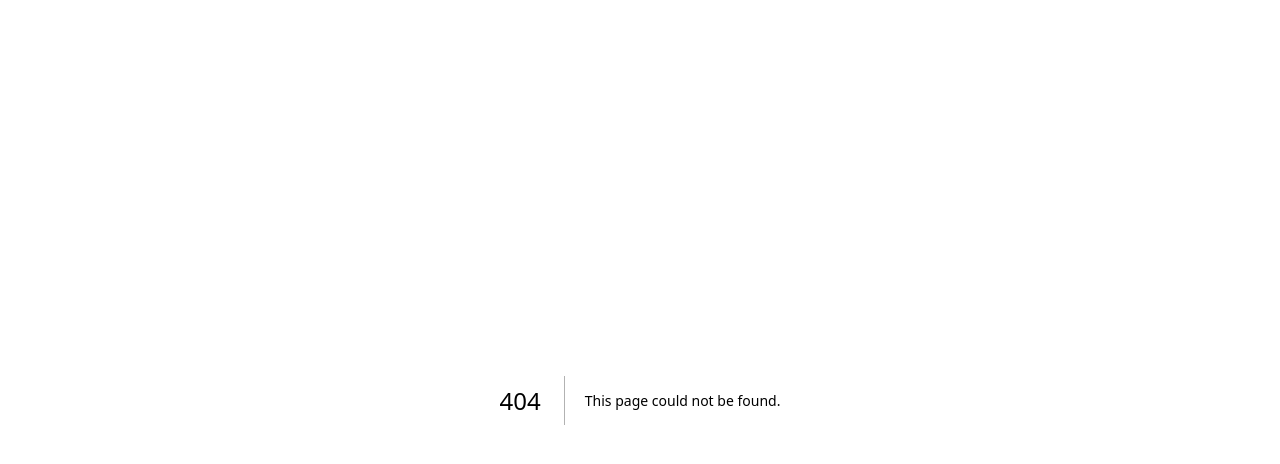
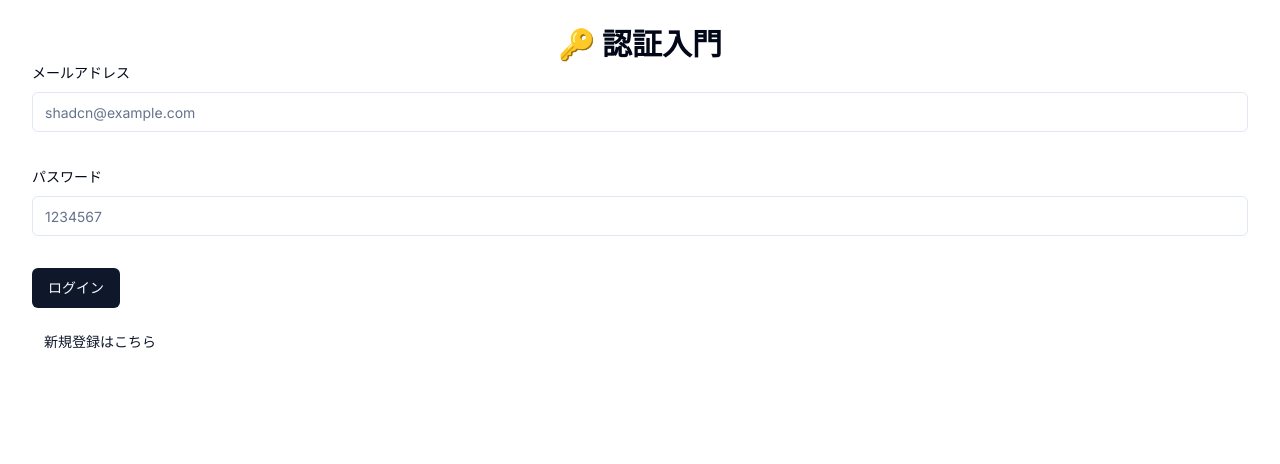
Before and after one commit to rom6621/nextjs-auth-practice, a Next.js app: page /sign-in in a window 1280 px wide. Before the commit this address had no page. Shown: the top 464 px of the page. Built offline with nearby package versions, Linux system fonts and the light colour scheme.

Commit message:
feat: SignInPageの実装

```diff
--- /dev/null
+++ b/src/app/(auth)/sign-in/page.tsx
@@ -0,0 +1,23 @@
+import { SignInForm } from "@/app/(auth)/_components/sign-in-form";
+import { buttonVariants } from "@/components/ui/button";
+import Link from "next/link";
+
+const SignInPage = () => {
+  return (
+    <div>
+      <SignInForm />
+      <Link
+        className={buttonVariants({
+          variant: "link",
+          size: "sm",
+          className: "mt-4",
+        })}
+        href="/sign-up"
+      >
+        新規登録はこちら
+      </Link>
+    </div>
+  );
+};
+
+export default SignInPage;
```
